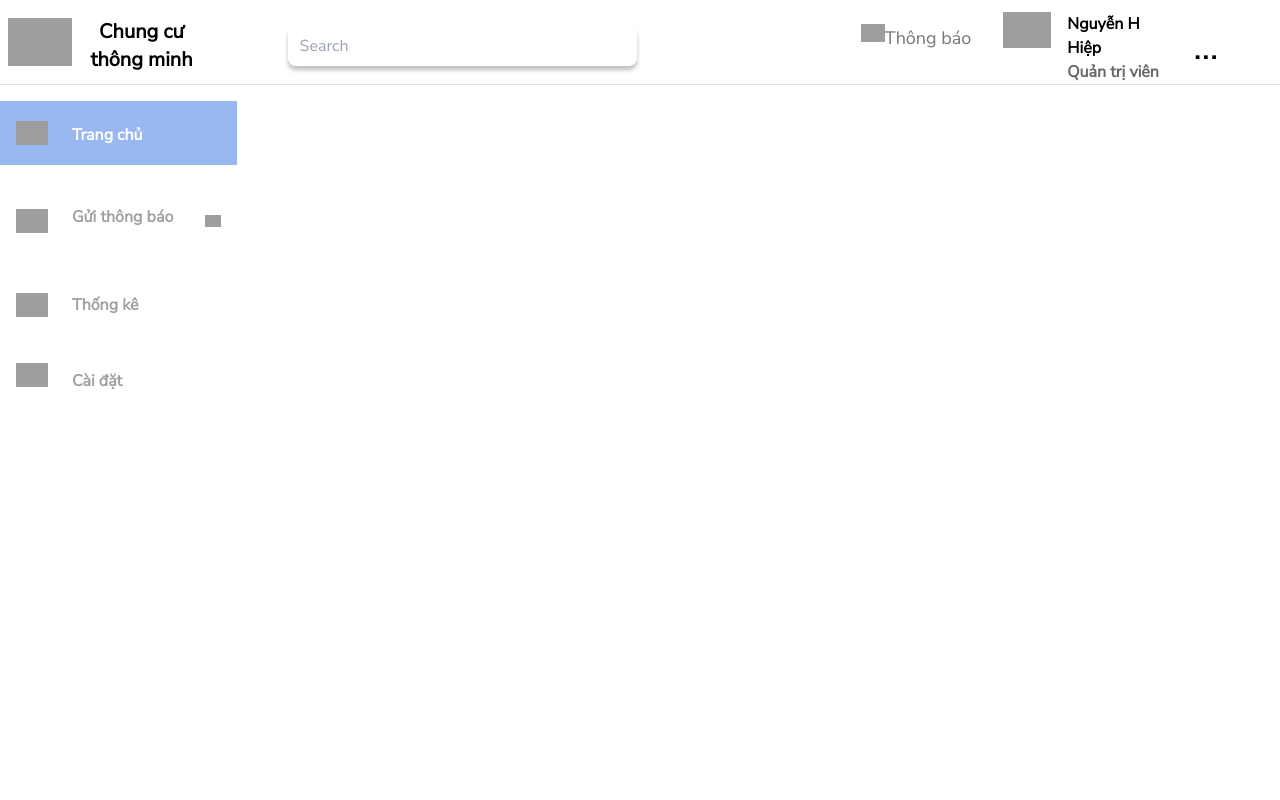
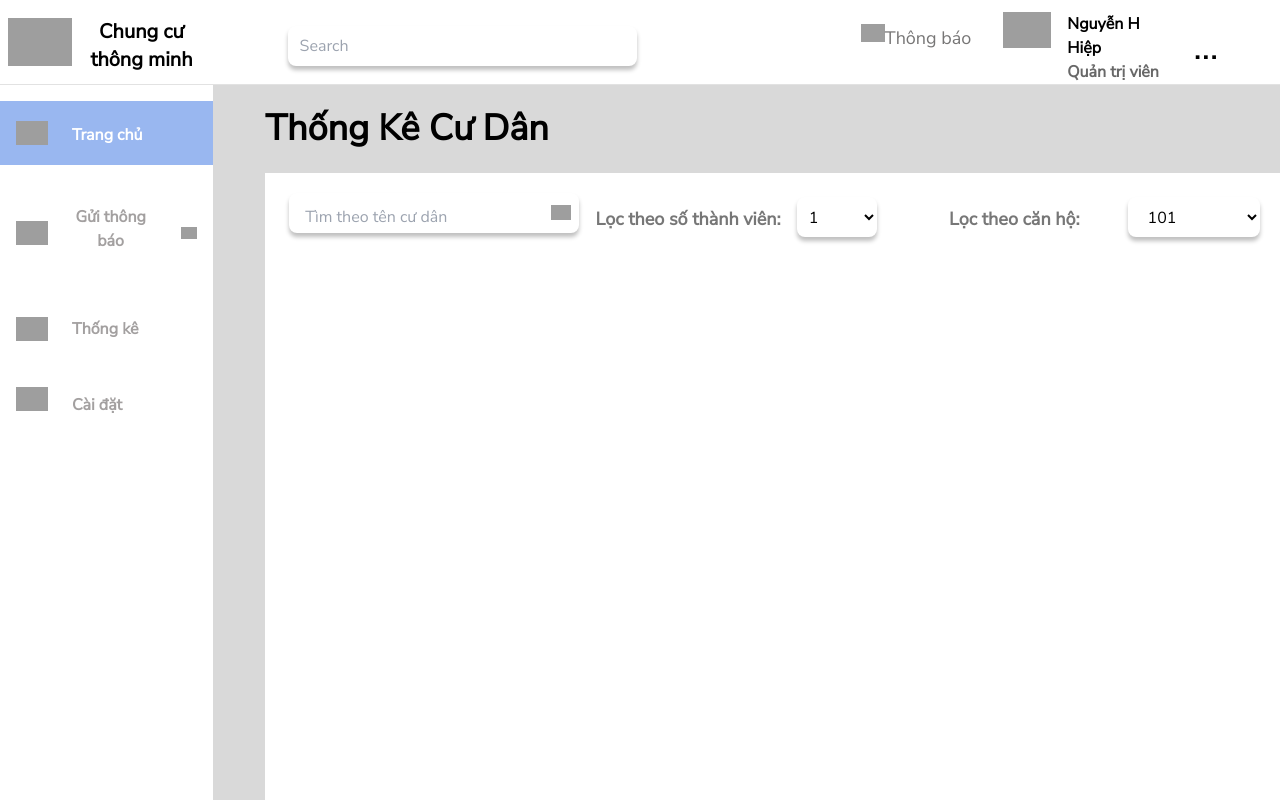
Before and after one commit to huuphuc02/uiux-project-chung-cu-thong-minh, a React (Vite) app: page /residentStatistics in a window 1280 px wide. Shown: the top 800 px of the page. Built offline with nearby package versions, Linux system fonts and the light colour scheme; grey boxes are pictures that could not be loaded.

Commit message:
fix admin pages

```diff
--- a/src/pages/administrator/ResidentStatistics.jsx
+++ b/src/pages/administrator/ResidentStatistics.jsx
@@ -8,6 +8,66 @@ function ResidentStatistics() {
             <AdministratorHeader />
             <div className="flex">
                 <SidebarAdministrator />
+                <div id="NewRootRoot" className="flex flex-row w-full items-start">
+                    <div className="bg-[#d9d9d9] flex flex-col gap-6 w-full font-['Nunito_Sans'] items-start pt-6 pb-12 px-5">
+                        <div className="text-4xl font-bold capitalize ml-8">Thống kê cư dân</div>
+                        <div className="bg-white flex flex-col ml-8 gap-12 w-full h-[761px] items-start pl-5 py-5">
+                            <div className="flex flex-col ml-1 gap-10 w-full items-start">
+                                <div className="flex flex-row gap-16 w-full items-start">
+                                    <div className="flex flex-row gap-4 w-3/5 items-start">
+                                        <div className="shadow-[0px_4px_4px_0px_rgba(0,_0,_0,_0.25)] bg-white flex flex-row mb-1 gap-5 w-1/2 h-10 items-start pt-2 px-2 rounded-lg">
+                                            <input
+                                                type="text"
+                                                placeholder="Tìm theo tên cư dân"
+                                                className="mt-1 w-full px-2 border-none outline-none"
+                                            />
+                                            <img
+                                                src="https://file.rendit.io/n/u9XBBnNX3jjEwudGawBB.svg"
+                                                alt="SearchIcon"
+                                                id="SearchIcon"
+                                                className="mt-1 w-5"
+                                            />
+                                        </div>
+
+                                        <div className="flex flex-row mt-1 gap-4 w-1/2 items-start">
+                                            <div className="text-lg font-semibold text-[#777777] mt-2">
+                                                Lọc theo số thành viên:
+                                            </div>
+                                            <div className="relative flex flex-row justify-end pt-3 w-20 items-start">
+                                                <select className="shadow-[0px_4px_4px_0px_rgba(0,_0,_0,_0.25)] w-20 h-10 bg-white absolute top-0 left-0 flex flex-row items-start pt-3 px-2 rounded-lg">
+                                                    <option value="1">1</option>
+                                                    <option value="2">2</option>
+                                                    <option value="3">3</option>
+                                                    <option value="4">4</option>
+                                                </select>
+
+                                            </div>
+
+                                        </div>
+                                    </div>
+                                    <div className="flex flex-row mt-1 gap-12 w-1/3 items-start mr-4">
+                                        <div className="text-lg font-semibold text-[#777777] mt-2">
+                                            Lọc theo căn hộ:
+                                        </div>
+                                        <div className="relative flex flex-row justify-end pt-3 w-2/5 items-start">
+                                            <select className="shadow-[0px_4px_4px_0px_rgba(0,_0,_0,_0.25)] w-full h-10 bg-white absolute top-0 left-0 flex flex-row items-start pt-3 px-4 rounded-lg">
+                                                {[101, 102, 103, 104, 105, 201, 202, 203, 204, 205, 301, 302, 303, 304, 305, 401, 402, 403, 404, 405].map((optionValue) => (
+                                                    <option key={optionValue} value={optionValue}>
+                                                        {optionValue}
+                                                    </option>
+                                                ))}
+                                            </select>
+                                        </div>
+                                    </div>
+
+                                </div>
+
+                            </div>
+
+                        </div>
+                    </div>
+                </div>
+
             </div>
         </div>
     );
--- a/src/pages/administrator/Statistics.jsx
+++ b/src/pages/administrator/Statistics.jsx
@@ -14,7 +14,7 @@ function Statistics() {
                         <div className="flex flex-row justify-between w-full items-start">
                             <div className="flex flex-col gap-8 w-2/5 items-start ml-5">
                                 <div className="bg-white flex flex-row gap-2 w-[370px] h-[141px] items-start pt-4 px-10 rounded-lg mt-1">
-                                    <div className="text-6xl font-bold text-[#99b7f0] mt-6">100</div>
+                                    <div className="text-6xl font-bold text-[#99b7f0] mt-6">40</div>
                                     <div id="CnH" className="text-[40px] mt-6">
                                         căn hộ{" "}
                                     </div>
@@ -31,7 +31,7 @@ function Statistics() {
                                     cư dân
                                 </div>
                                 <div className="text-center text-6xl font-bold text-[#99b7f0] relative mt-5 mb-4 ml-20">
-                                    364
+                                    100
                                 </div>
                             </div>
                         </div>
```
